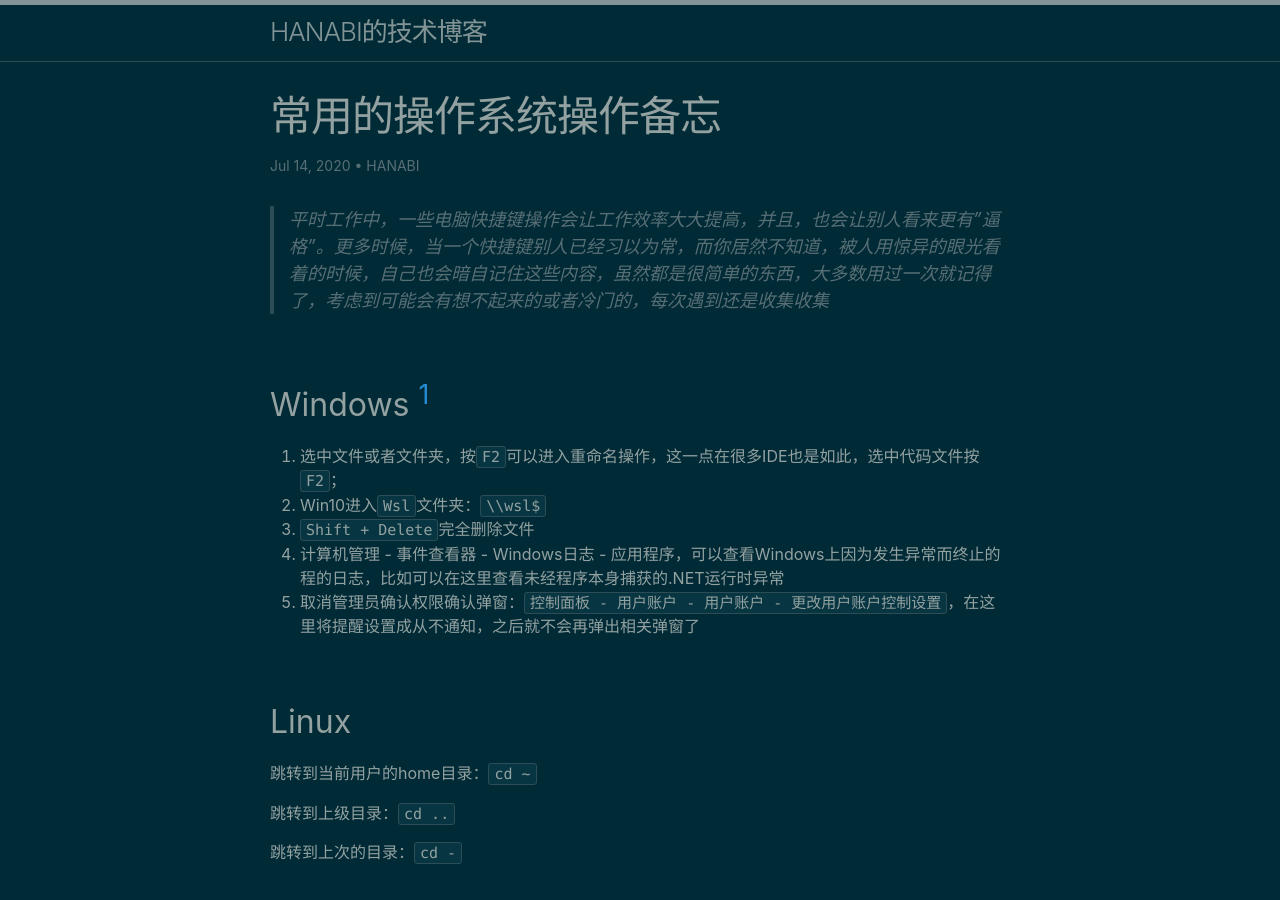
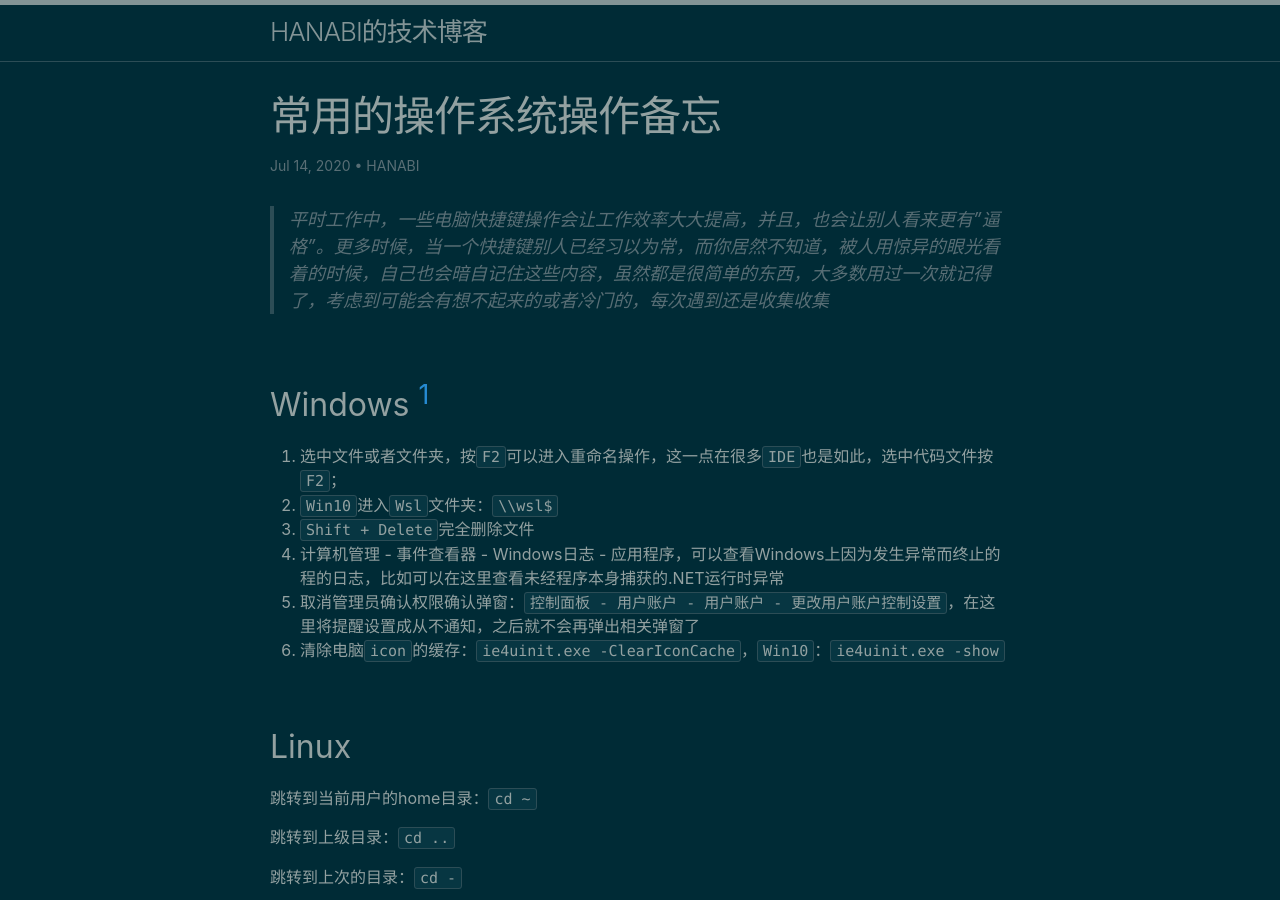
Before and after one commit to KamenRiderKuuga/kamenriderkuuga.github.io, a Jekyll site: the page built from _posts/2020-07-13-Tips-2.md, in a window 1280 px wide and 900 px high. Built offline with Jekyll 4.4.1, drawn with Linux system fonts in a browser that asks for light colours.

Commit message:
Update 2020-07-13-Tips-2.md

```diff
--- a/_posts/2020-07-13-Tips-2.md
+++ b/_posts/2020-07-13-Tips-2.md
@@ -10,11 +10,14 @@ tags: Tips
 
 ## Windows [^1]
 
-1.	选中文件或者文件夹，按`F2`可以进入重命名操作，这一点在很多IDE也是如此，选中代码文件按`F2`；
-2. Win10进入`Wsl`文件夹：`\\wsl$`
+1.	选中文件或者文件夹，按`F2`可以进入重命名操作，这一点在很多`IDE`也是如此，选中代码文件按`F2`；
+2. `Win10`进入`Wsl`文件夹：`\\wsl$`
 3.	`Shift + Delete`完全删除文件
 4.	计算机管理 - 事件查看器 - Windows日志 - 应用程序，可以查看Windows上因为发生异常而终止的程的日志，比如可以在这里查看未经程序本身捕获的.NET运行时异常
 5.	取消管理员确认权限确认弹窗：`控制面板 - 用户账户 - 用户账户 - 更改用户账户控制设置`，在这里将提醒设置成从不通知，之后就不会再弹出相关弹窗了
+6.	清除电脑`icon`的缓存：`ie4uinit.exe -ClearIconCache`，`Win10`：`ie4uinit.exe -show`
+
+
 
 ## Linux
 
```
